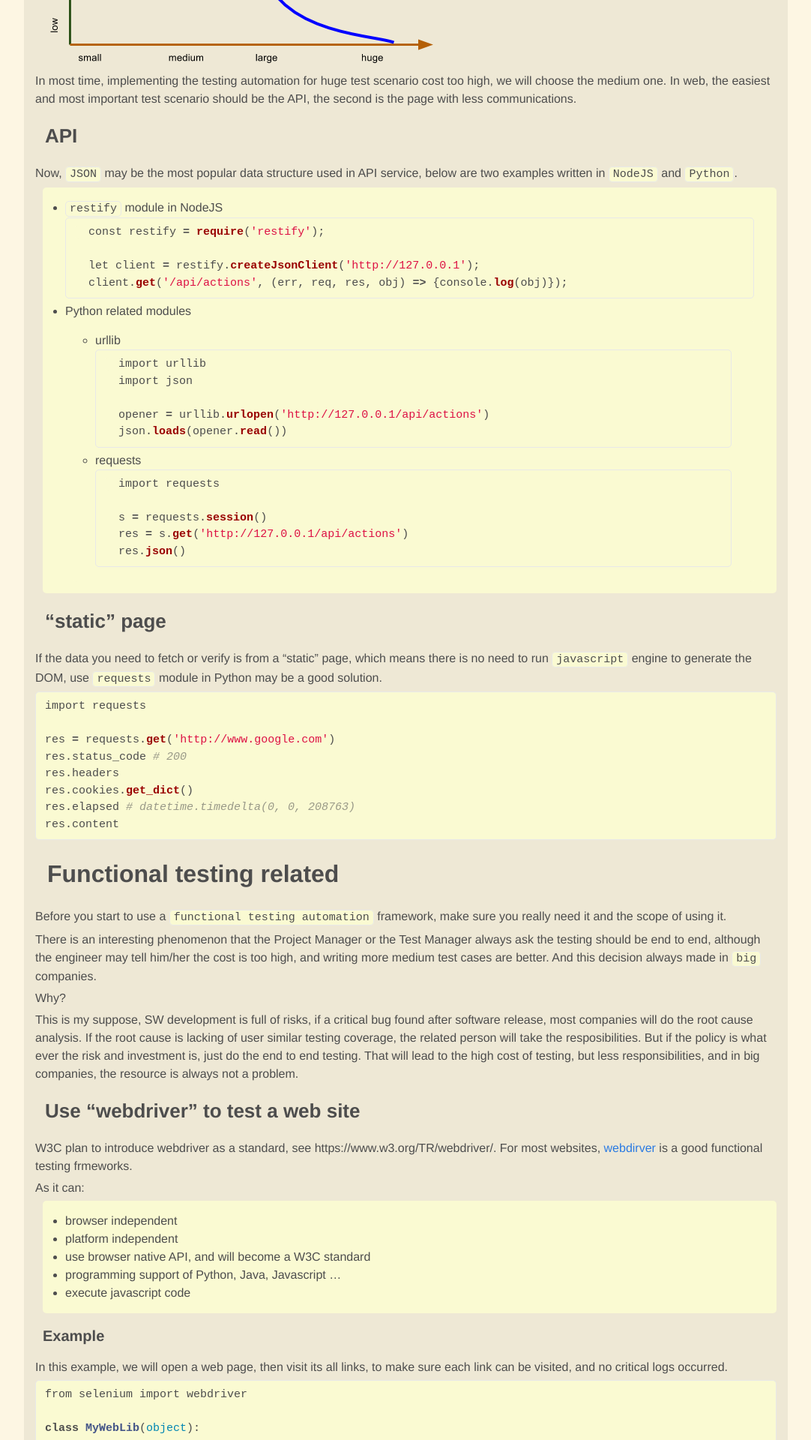
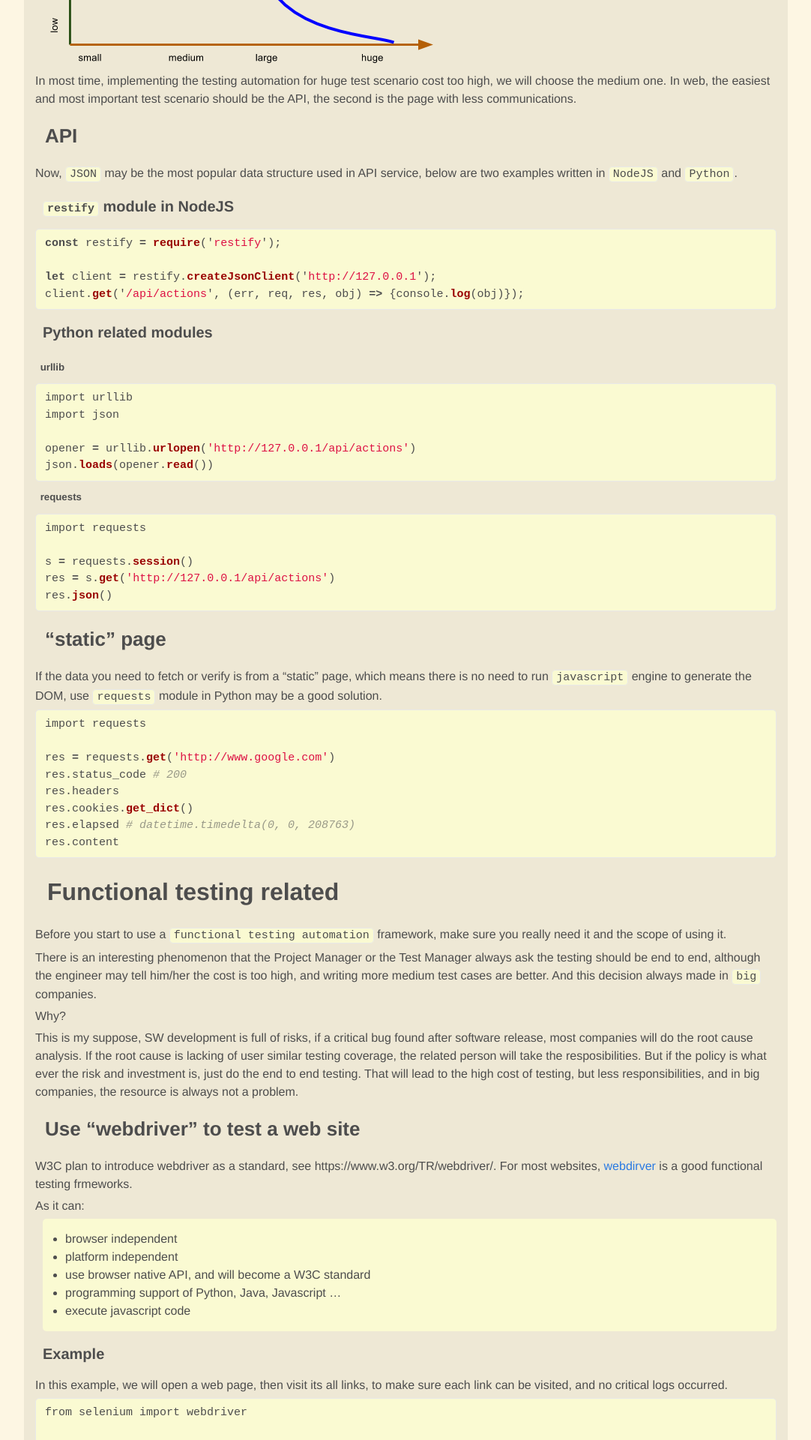
Before and after one commit to feiyuw/feiyuw.github.io, a Jekyll site: the page built from _posts/2016-07-04-a-glance-of-web-ta.md, in a window 1280 px wide. Shown: the part 2185-4105 px from the top of the page at 75% size, without its empty margins (91-1173 px from the left). Built offline with Jekyll 4.4.1, drawn with Linux system fonts in a browser that asks for light colours; nearby versions of some CDN libraries; comment, search, counter and statistics services are not loaded.

Commit message:
fix layout issue

````diff
--- a/_posts/2016-07-04-a-glance-of-web-ta.md
+++ b/_posts/2016-07-04-a-glance-of-web-ta.md
@@ -73,30 +73,36 @@ In most time, implementing the testing automation for huge test scenario cost to
 
 Now, `JSON` may be the most popular data structure used in API service, below are two examples written in `NodeJS` and `Python`.
 
-* `restify` module in NodeJS
-    ```python
-    const restify = require('restify');
+#### `restify` module in NodeJS
 
-    let client = restify.createJsonClient('http://127.0.0.1');
-    client.get('/api/actions', (err, req, res, obj) => {console.log(obj)});
-    ```
-* Python related modules
-    * urllib
-        ```python
-        import urllib
-        import json
+```javascript
+const restify = require('restify');
 
-        opener = urllib.urlopen('http://127.0.0.1/api/actions')
-        json.loads(opener.read())
-        ```
-    * requests
-        ```python
-        import requests
+let client = restify.createJsonClient('http://127.0.0.1');
+client.get('/api/actions', (err, req, res, obj) => {console.log(obj)});
+```
 
-        s = requests.session()
-        res = s.get('http://127.0.0.1/api/actions')
-        res.json()
-        ```
+#### Python related modules
+
+##### urllib
+
+```python
+import urllib
+import json
+
+opener = urllib.urlopen('http://127.0.0.1/api/actions')
+json.loads(opener.read())
+```
+
+##### requests
+
+```python
+import requests
+
+s = requests.session()
+res = s.get('http://127.0.0.1/api/actions')
+res.json()
+```
 
 ### "static" page
 
````
